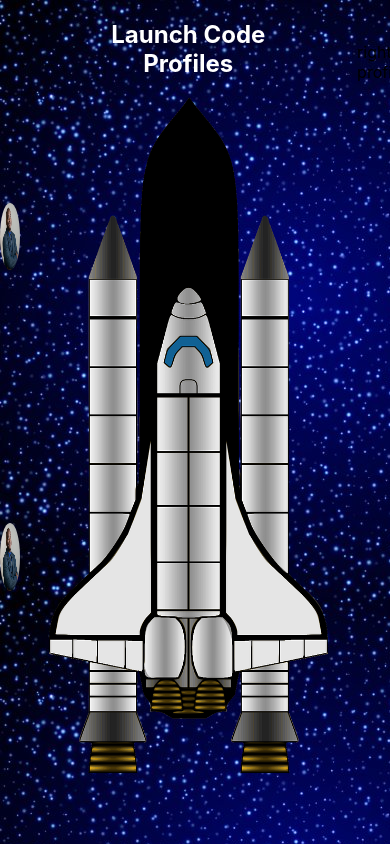
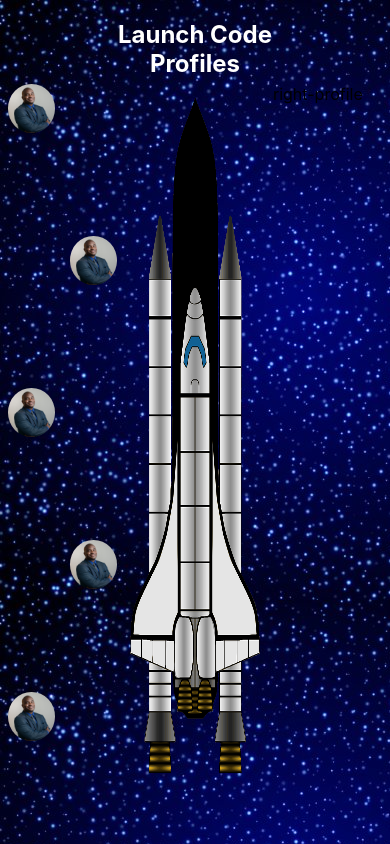
Before and after one commit to jcsmileyjr/lc-profiles, a React (Create React App) app: page / in a window 390 px wide. Built offline with nearby package versions, Linux system fonts and the light colour scheme.

Commit message:
Restyle for mobile viewing

```diff
--- a/src/App.css
+++ b/src/App.css
@@ -14,7 +14,7 @@
   flex: 2;
   display: flex;
   flex-direction: column;
-  padding-top: 5vh;
+  padding-top: 10vh;
 }
 
 .rocket-tile-area {
@@ -33,4 +33,5 @@ h1 {
 
 .rocket-image-style {
   height: 80vh;
+  max-width: 40vw;
 }
--- a/src/components/profile.css
+++ b/src/components/profile.css
@@ -6,16 +6,20 @@
 
 
 .image-style {
+    /*Possible un-needed
     height: 100%;
     width: 100%;
+    max-height: 8vh;
+    max-width: 8vw; For bigger views for 787 and higher
+     */
     border-radius: 50%;
-    max-height: 8vh;
-    max-width: 8vw;
+    max-width: 12vw;
+
 }
 
 .left {
     text-align: left;
-    padding-left: 5vw;
+    padding-left: 2vw;
 }
 
 .right {
```
